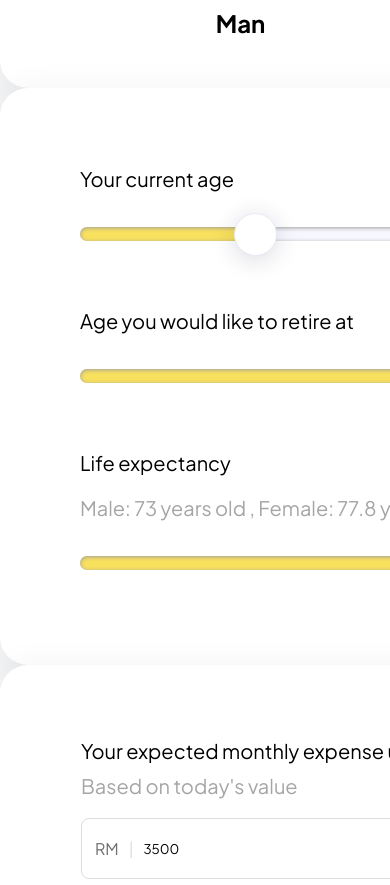
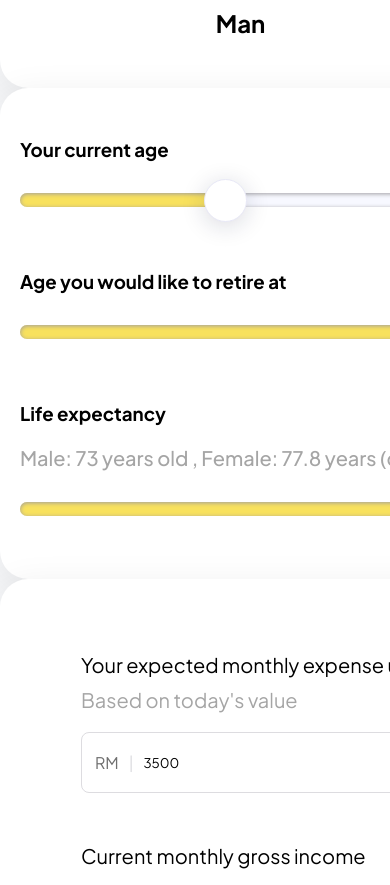
Before and after one commit to MeyAdam/moneymama, a React (Vite) app: page / in a window 390 px wide. Shown: the part 1840-2725 px from the top of the page. Built offline with nearby package versions, Linux system fonts and the light colour scheme.

Commit message:
update section age input UI responsiveness

```diff
--- a/src/components/AgeInput/AgeInput.jsx
+++ b/src/components/AgeInput/AgeInput.jsx
@@ -21,7 +21,7 @@ const AgeInput = () => {
     <section className={css.sectionAgeInput}>
       <WrapperWhite className={css.wrapperAgeInput}>
         <div className={css.wrapperAges}>
-          <p>Your current age</p>
+          <h3>Your current age</h3>
           <div className={css.wrapperInputValue}>
             <input
               className={css.rangeInput}
@@ -49,7 +49,7 @@ const AgeInput = () => {
           </div>
         </div>
         <div className={css.wrapperAges}>
-          <p>Age you would like to retire at</p>
+          <h3>Age you would like to retire at</h3>
           <div className={css.wrapperInputValue}>
             <input
               className={css.rangeInput}
@@ -77,8 +77,8 @@ const AgeInput = () => {
           </div>
         </div>
         <div className={css.wrapperAges}>
-          <p>Life expectancy</p>
-          <p style={{ color: "var(--grey02)" }}>
+          <h3>Life expectancy</h3>
+          <p style={{ color: "var(--grey02)", fontWeight: "500" }}>
             Male: 73 years old , Female: 77.8 years (data extracted from DOSM)
           </p>
           <div className={css.wrapperInputValue}>
--- a/src/components/AgeInput/AgeInput.module.css
+++ b/src/components/AgeInput/AgeInput.module.css
@@ -1,7 +1,7 @@
 .sectionAgeInput {}
 
 .wrapperAgeInput {
-    padding: 78px 80px;
+    padding: 50px 20px;
     gap: 50px;
 }
 
@@ -24,7 +24,13 @@
 
 .numberInput {
     width: 106.41px;
-    padding: 14px 8.41px 14px 19px;
+    padding: 10px 5px 10px 10px;
     border-radius: 6px;
     border: 1px solid var(--lightGrey);
 }
+
+@media (min-width: 768px) {
+    .wrapperAgeInput {
+        padding: 78px 80px;
+    }
+}
```
